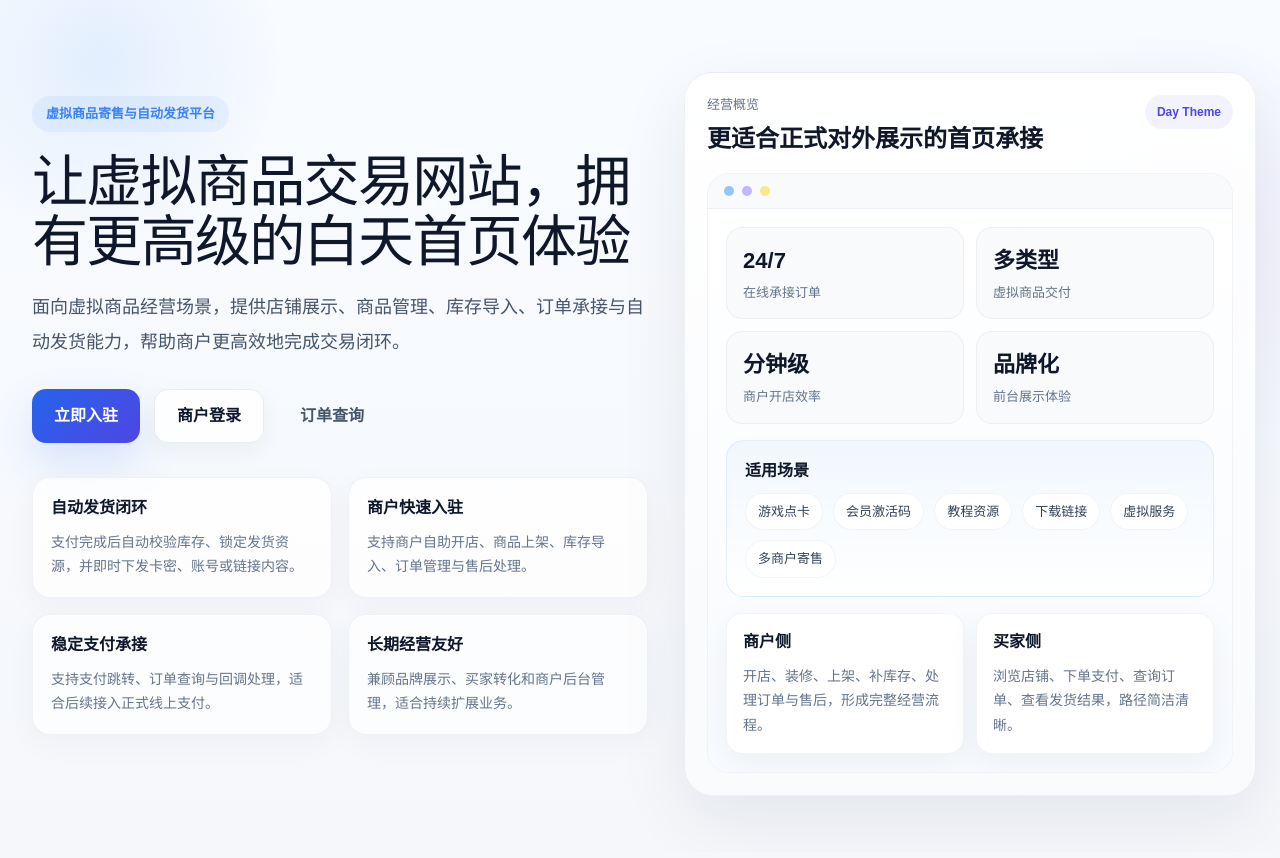
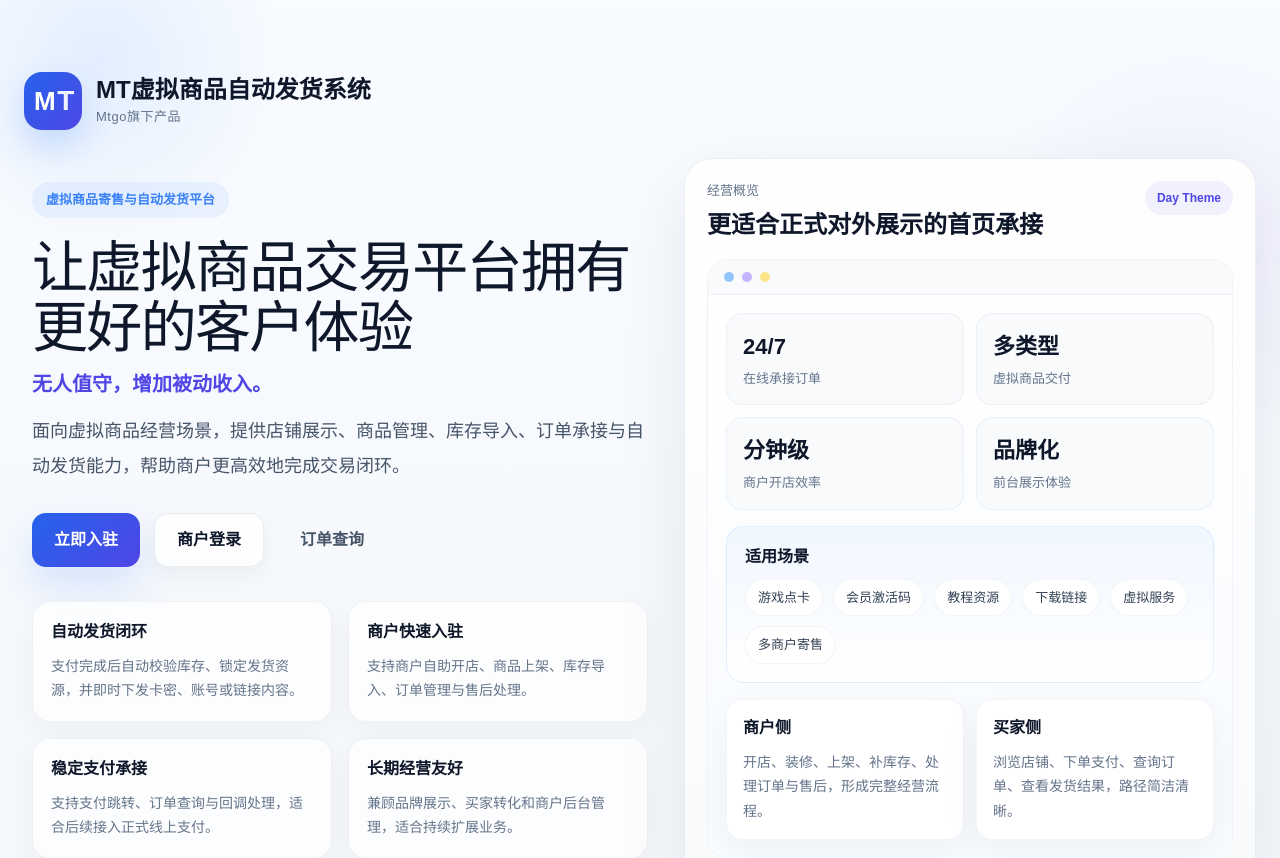
Before and after one commit to lirunbo69/id2.0, a Next.js app: page / in a window 1280 px wide. Shown: the top 858 px of the page. Built offline with nearby package versions, Linux system fonts and the light colour scheme.

Commit message:
Update layout, page and add icon

```diff
--- a/src/app/layout.tsx
+++ b/src/app/layout.tsx
@@ -3,8 +3,8 @@ import type { Metadata } from 'next';
 import type { ReactNode } from 'react';
 
 export const metadata: Metadata = {
-  title: '千寻寄售平台复刻版',
-  description: '基于 Next.js + Supabase 的虚拟商品自动发货 SaaS 平台。',
+  title: 'MT虚拟商品自动发货系统',
+  description: 'MT虚拟商品自动发货系统，面向虚拟商品经营场景提供自动发货与店铺展示能力。',
 };
 
 const themeInitScript = `
--- a/src/app/page.tsx
+++ b/src/app/page.tsx
@@ -28,10 +28,23 @@ export default function HomePage() {
       <section style={s.heroWrap}>
         <div style={s.glowA} />
         <div style={s.glowB} />
+        <div style={s.heroTopBar}>
+          <a href="/" style={s.brand}>
+            <span style={s.brandMark}>
+              <span style={s.brandMarkM}>M</span>
+              <span style={s.brandMarkT}>T</span>
+            </span>
+            <span style={s.brandTextWrap}>
+              <span style={s.brandTitle}>MT虚拟商品自动发货系统</span>
+              <span style={s.brandSubTitle}>Mtgo旗下产品</span>
+            </span>
+          </a>
+        </div>
         <div style={s.hero}>
           <div style={s.left}>
             <span style={s.badge}>虚拟商品寄售与自动发货平台</span>
-            <h1 style={s.h1}>让虚拟商品交易网站，拥有更高级的白天首页体验</h1>
+            <h1 style={s.h1}>让虚拟商品交易平台拥有更好的客户体验</h1>
+            <p style={s.heroLead}>无人值守，增加被动收入。</p>
             <p style={s.desc}>
               面向虚拟商品经营场景，提供店铺展示、商品管理、库存导入、订单承接与自动发货能力，帮助商户更高效地完成交易闭环。
             </p>
@@ -143,9 +156,18 @@ const s: Record<string, React.CSSProperties> = {
   glowA: { position: 'absolute', left: -80, top: -120, width: 360, height: 360, borderRadius: '50%', background: 'radial-gradient(circle, rgba(96,165,250,.14), transparent 72%)' },
   glowB: { position: 'absolute', right: -120, top: 30, width: 420, height: 420, borderRadius: '50%', background: 'radial-gradient(circle, rgba(167,139,250,.10), transparent 72%)' },
   hero: { position: 'relative', zIndex: 1, maxWidth: 1240, margin: '0 auto', display: 'grid', gridTemplateColumns: '1.05fr .95fr', gap: 28 },
+  heroTopBar: { position: 'relative', zIndex: 1, maxWidth: 1240, margin: '0 auto 28px', display: 'flex', alignItems: 'center' },
+  brand: { display: 'inline-flex', alignItems: 'center', gap: 14, textDecoration: 'none' },
+  brandMark: { width: 58, height: 58, borderRadius: 18, background: 'linear-gradient(135deg,#2563eb,#4f46e5)', display: 'grid', placeItems: 'center', position: 'relative', overflow: 'hidden', boxShadow: '0 16px 34px rgba(59,130,246,.24)' },
+  brandMarkM: { position: 'absolute', left: 10, top: 10, fontSize: 26, fontWeight: 900, color: '#ffffff', letterSpacing: '-.06em' },
+  brandMarkT: { position: 'absolute', right: 10, bottom: 8, fontSize: 28, fontWeight: 900, color: 'rgba(255,255,255,.92)', letterSpacing: '-.08em' },
+  brandTextWrap: { display: 'grid', gap: 2 },
+  brandTitle: { fontSize: 24, lineHeight: 1.2, fontWeight: 800, color: '#0f172a' },
+  brandSubTitle: { fontSize: 13, color: '#64748b', letterSpacing: '.04em' },
   left: { padding: '24px 8px 12px' },
   badge: { display: 'inline-flex', padding: '8px 14px', borderRadius: 999, background: 'rgba(59,130,246,.08)', color: '#3b82f6', fontSize: 13, fontWeight: 700 },
-  h1: { margin: '20px 0 18px', fontSize: 56, lineHeight: 1.08, color: '#0f172a', letterSpacing: '-.03em' },
+  h1: { margin: '20px 0 10px', fontSize: 56, lineHeight: 1.08, color: '#0f172a', letterSpacing: '-.03em' },
+  heroLead: { margin: '0 0 14px', color: '#4f46e5', fontSize: 20, lineHeight: 1.6, fontWeight: 700 },
   desc: { margin: 0, maxWidth: 760, color: '#475569', fontSize: 18, lineHeight: 1.9 },
   btnRow: { display: 'flex', gap: 14, flexWrap: 'wrap', marginTop: 30 },
   primary: { display: 'inline-flex', alignItems: 'center', justifyContent: 'center', padding: '14px 22px', borderRadius: 14, background: 'linear-gradient(135deg,#2563eb,#4f46e5)', color: '#fff', fontWeight: 700, textDecoration: 'none', boxShadow: '0 18px 40px rgba(59,130,246,.18)' },
```
Also changed, not shown: src/app/icon.svg (added).
